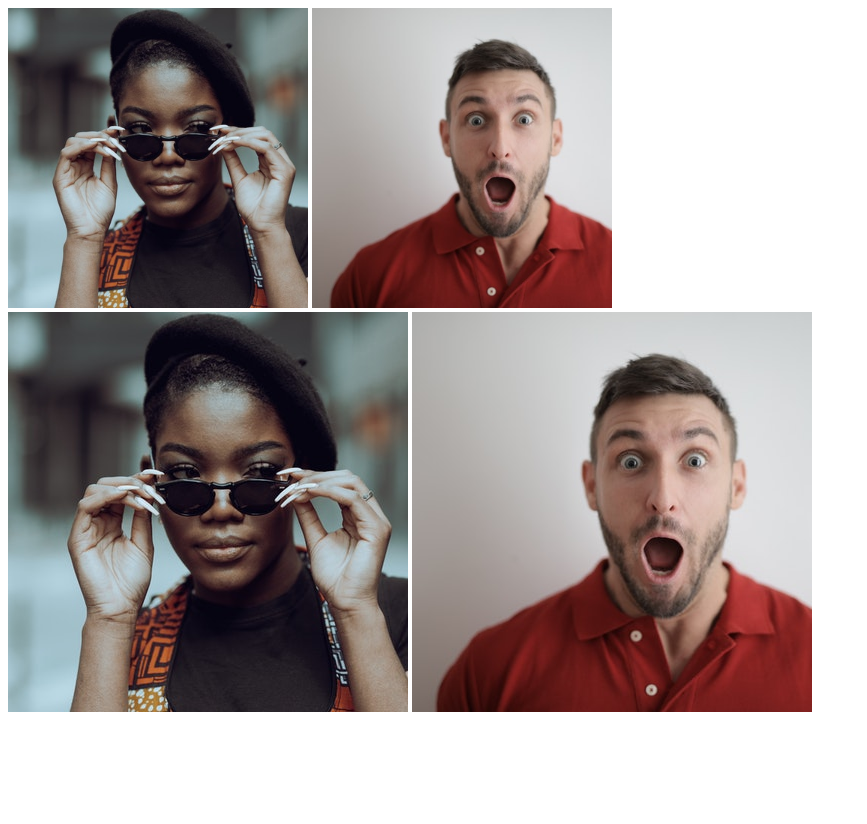
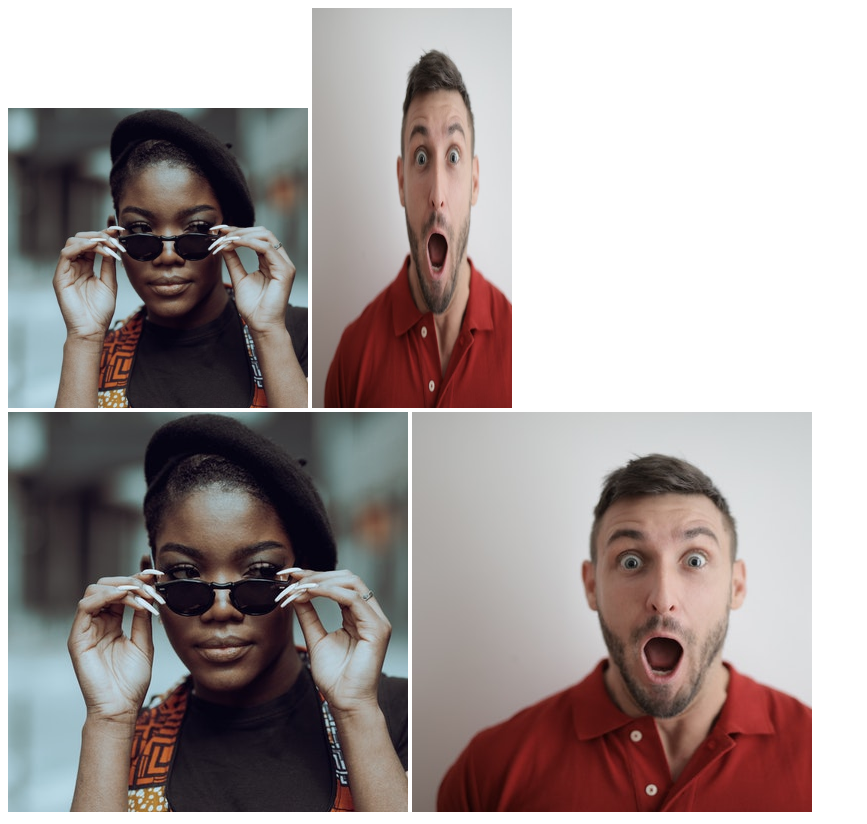
Before and after one commit to programmer-srr-1986/intro-to-css, a plain HTML site: page 04-chaining-selectors/index.html in a window 1280 px wide. Shown: the whole page, without its empty margins (0-867 px from the left). Before the commit the page ends 800 px from the top, so only its background shows below. Drawn offline with Linux system fonts and the light colour scheme.

Commit message:
Passed Project 04/04:
Debugged code: Discovered error alluded to in previous commit.
[px] was missing re: 200, 400 height, width values re:
[class: "avatar distorted"].

```diff
--- a/04-chaining-selectors/style.css
+++ b/04-chaining-selectors/style.css
@@ -3,6 +3,6 @@
     width: 300px;
 }
 .avatar.distorted {
-    height: 400;
-    width: 200;
+    height: 400px;
+    width: 200px;
 }
```
